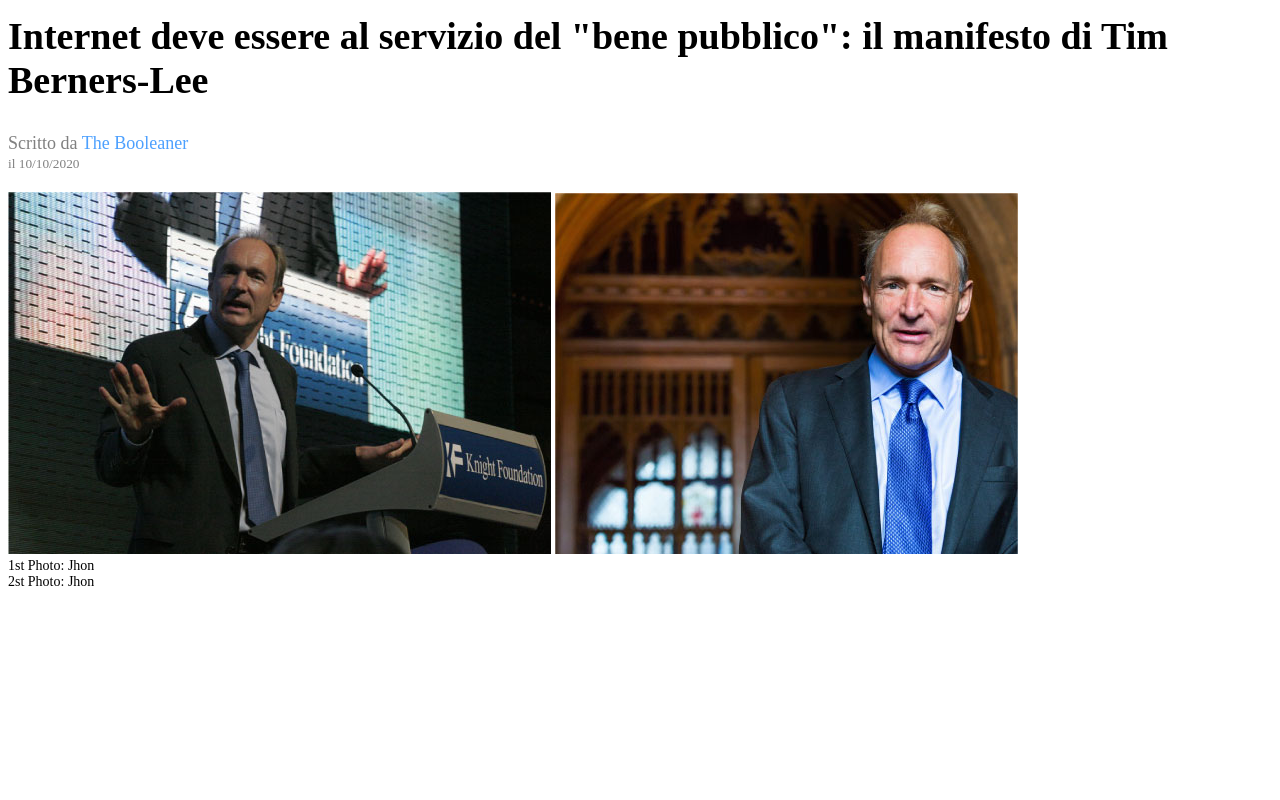
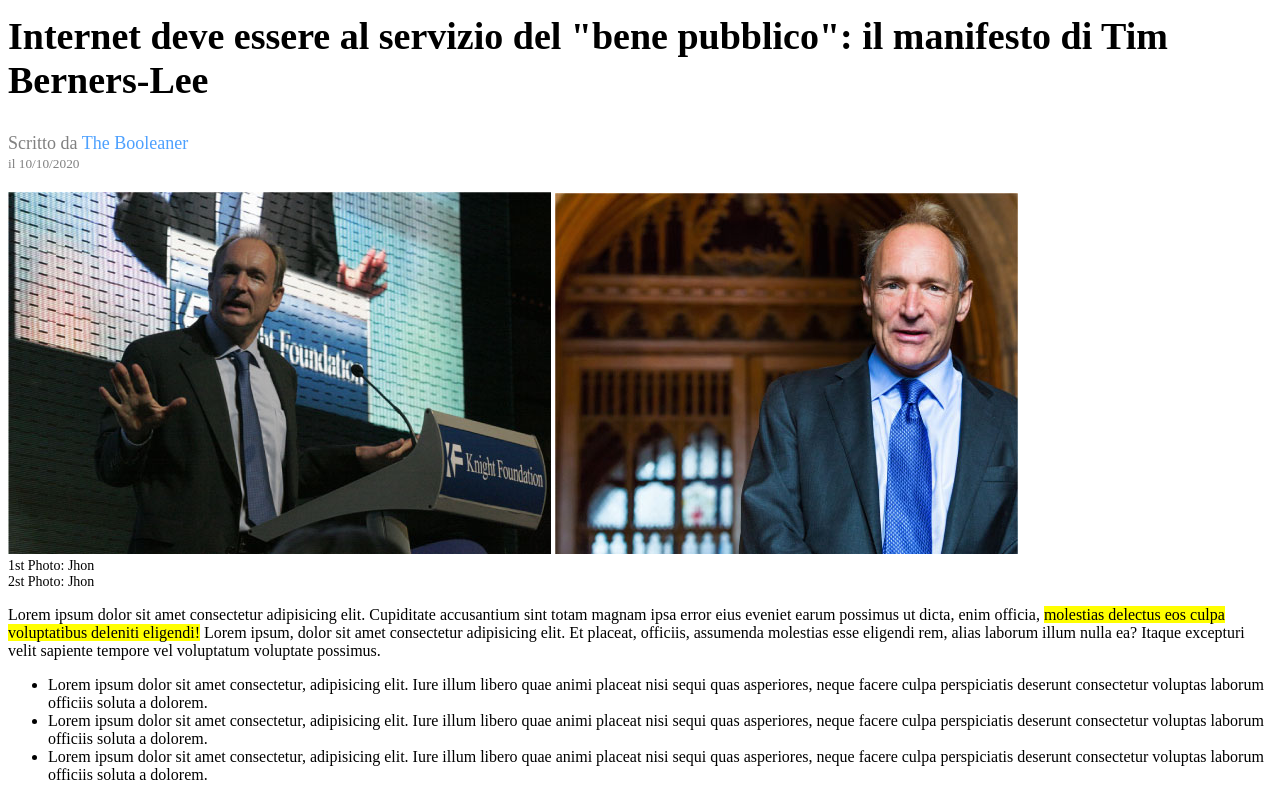
Before and after one commit to boolean-class-122/ex-html-css-booleaner, a plain HTML site: page index.html in a window 1280 px wide. Shown: the part 150-950 px from the top of the page. Before the commit the page ends 800 px from the top, so only its background shows below. Drawn offline with Linux system fonts and the light colour scheme.

Commit message:
feat: add article content

```diff
--- a/index.html
+++ b/index.html
@@ -27,6 +27,12 @@
                 <div class="photo-caption">2st Photo: Jhon</div>
             </div>
             <!-- /article photos -->
+            <p>Lorem ipsum dolor sit amet consectetur adipisicing elit. Cupiditate accusantium sint totam magnam ipsa error eius eveniet earum possimus ut dicta, enim officia, <mark>molestias delectus eos culpa voluptatibus deleniti eligendi!</mark> Lorem ipsum, dolor sit amet consectetur adipisicing elit. Et placeat, officiis, assumenda molestias esse eligendi rem, alias laborum illum nulla ea? Itaque excepturi velit sapiente tempore vel voluptatum voluptate possimus.</p>
+            <ul>
+                <li>Lorem ipsum dolor sit amet consectetur, adipisicing elit. Iure illum libero quae animi placeat nisi sequi quas asperiores, neque facere culpa perspiciatis deserunt consectetur voluptas laborum officiis soluta a dolorem.</li>
+                <li>Lorem ipsum dolor sit amet consectetur, adipisicing elit. Iure illum libero quae animi placeat nisi sequi quas asperiores, neque facere culpa perspiciatis deserunt consectetur voluptas laborum officiis soluta a dolorem.</li>
+                <li>Lorem ipsum dolor sit amet consectetur, adipisicing elit. Iure illum libero quae animi placeat nisi sequi quas asperiores, neque facere culpa perspiciatis deserunt consectetur voluptas laborum officiis soluta a dolorem.</li>
+            </ul>
         </article>
     </main>
 </body>
```
